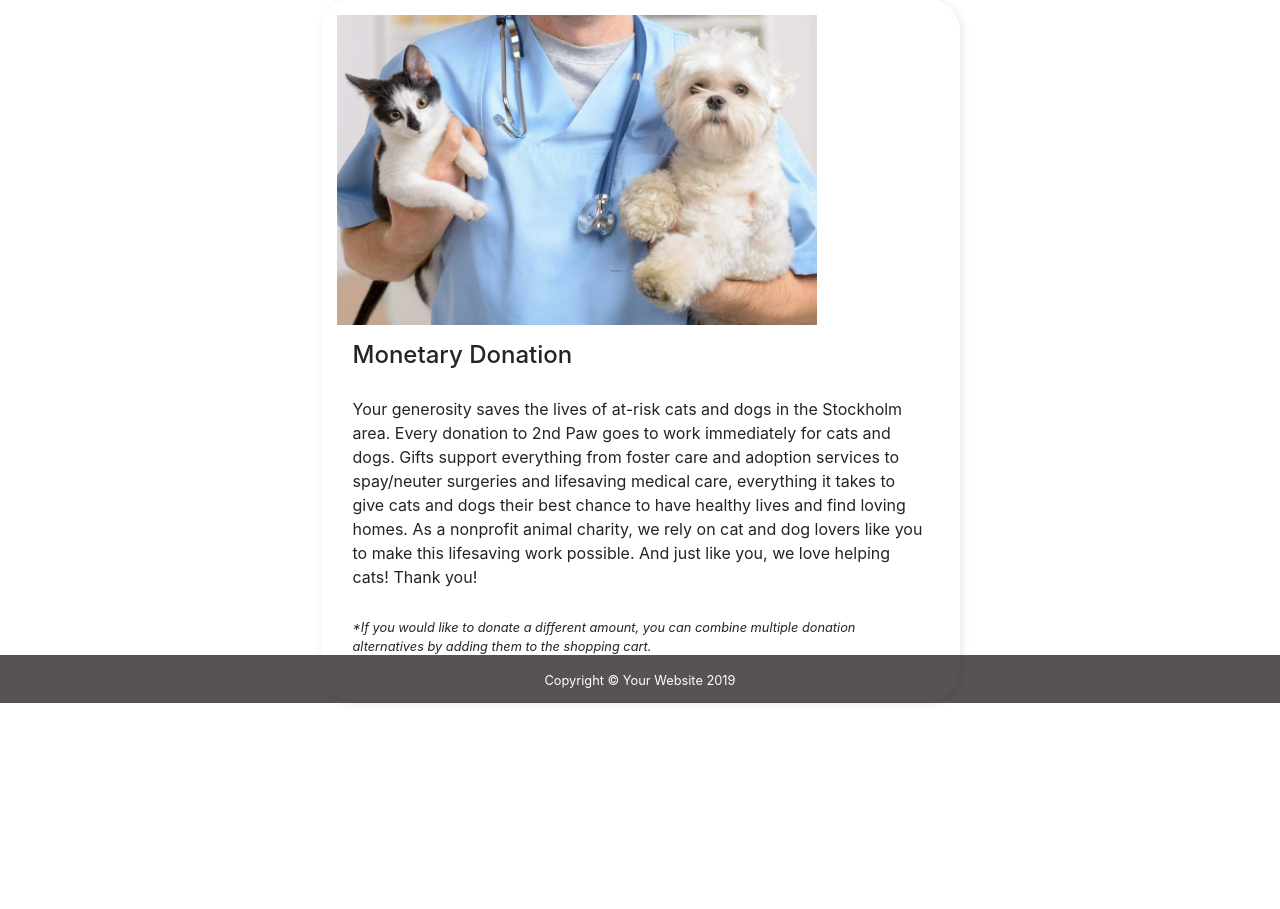
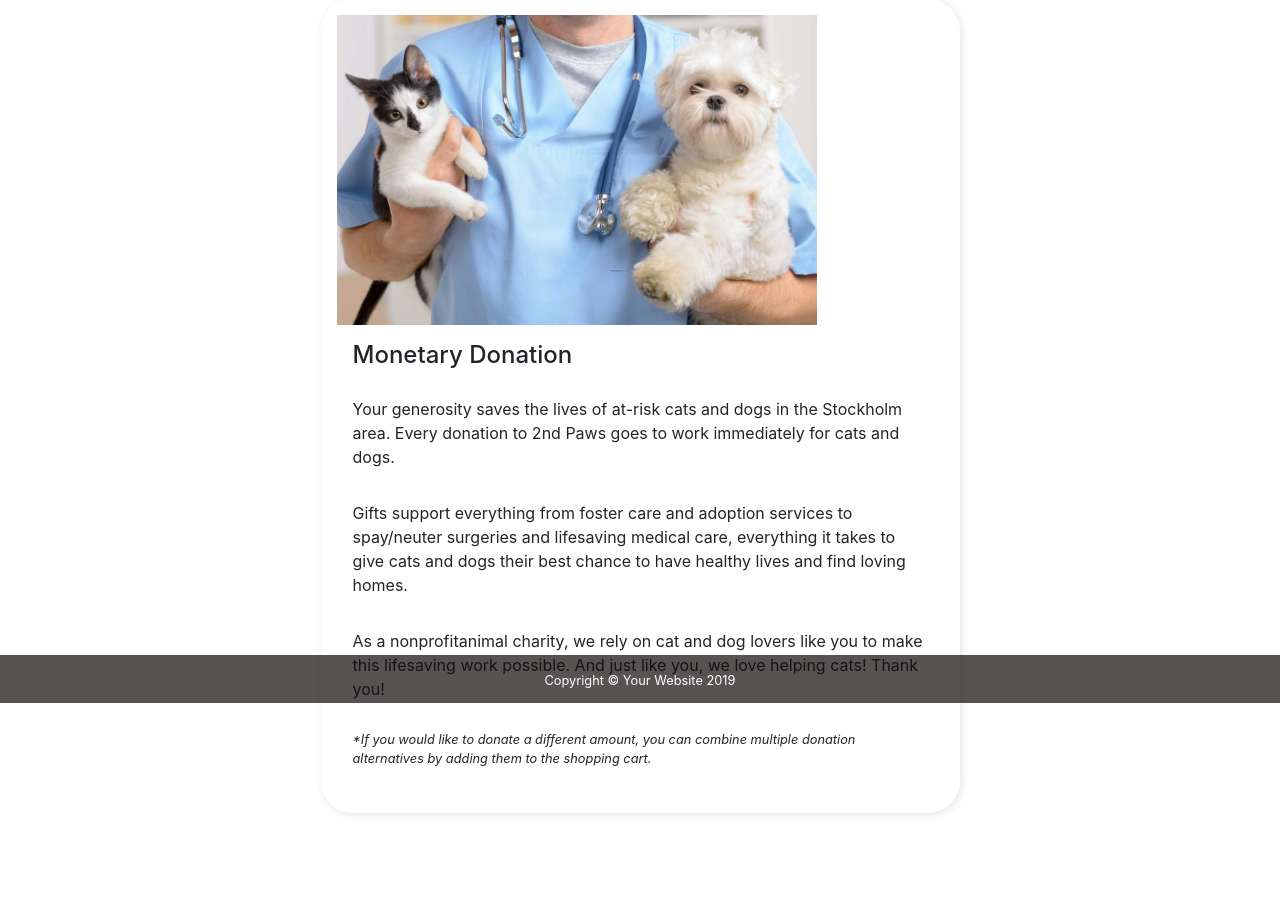
Before and after one commit to 3PU/2nd-paw, a Django app: a page that uses products/templates/donation.html in a window 1280 px wide. Shown: the part 97-1006 px from the top of the page. Before the commit the page ends 800 px from the top, so only its background shows below. Run offline with Django 3.2, Linux system fonts and the light colour scheme; data that the repository does not hold is empty; some libraries are stand-ins or nearby versions.

Commit message:
Broke up text into multiple p elements and fixed minor spelling error

```diff
--- a/products/templates/donation.html
+++ b/products/templates/donation.html
@@ -14,11 +14,11 @@
                 <div class="product-text-container">
                 <h4>Monetary Donation</h4>
                 <p>Your generosity saves the lives of at-risk cats and dogs in the Stockholm area.
-                   Every donation to 2nd Paw goes to work immediately for cats and dogs.
-                   Gifts support everything from foster care and adoption services to spay/neuter
+                   Every donation to 2nd Paws goes to work immediately for cats and dogs.</p>
+                <p>Gifts support everything from foster care and adoption services to spay/neuter
                    surgeries and lifesaving medical care, everything it takes to give cats and dogs
-                   their best chance to have healthy lives and find loving homes. As a nonprofit
-                   animal charity, we rely on cat and dog lovers like you to make this lifesaving
+                   their best chance to have healthy lives and find loving homes.</p>
+                <p>As a nonprofitanimal charity, we rely on cat and dog lovers like you to make this lifesaving
                    work possible. And just like you, we love helping cats! Thank you!</p>
 
                 {% for donation in donations %}
```
